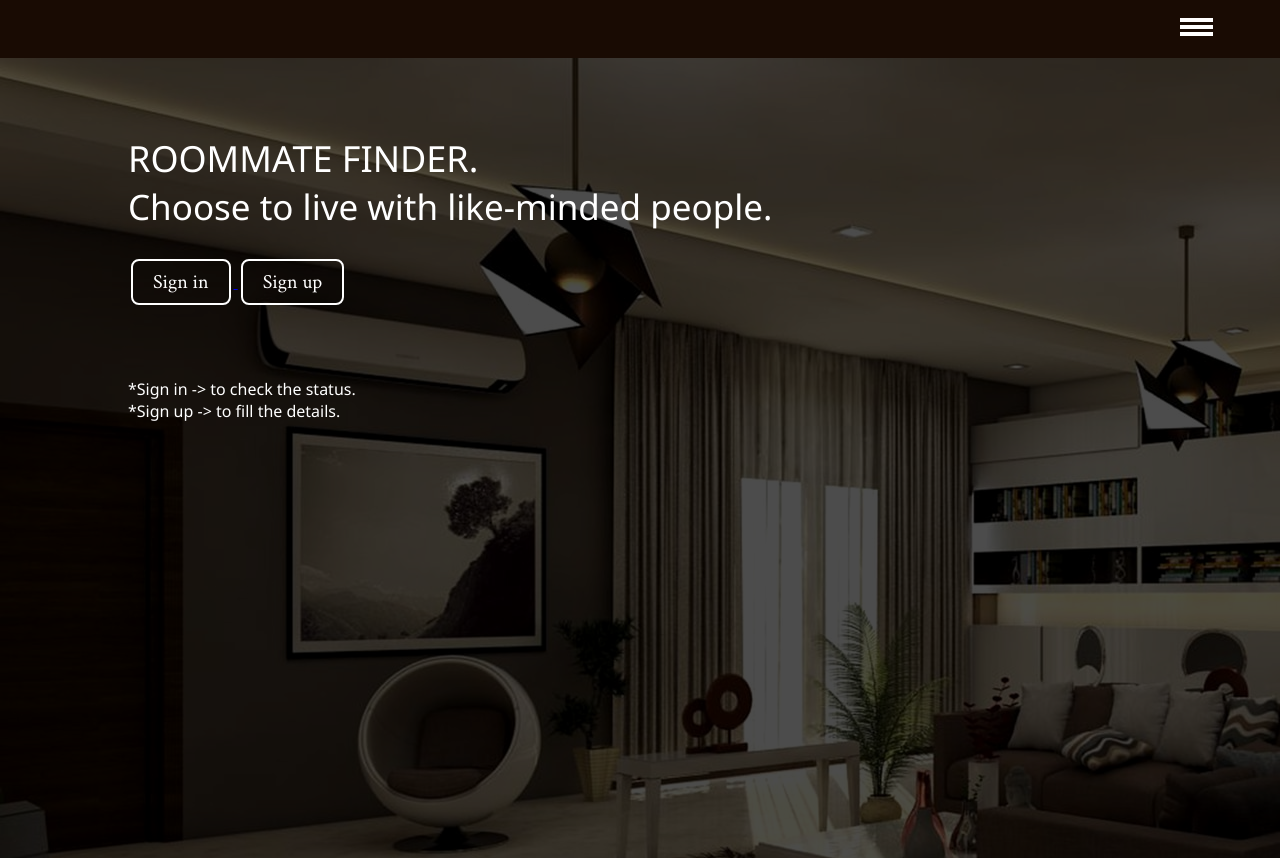
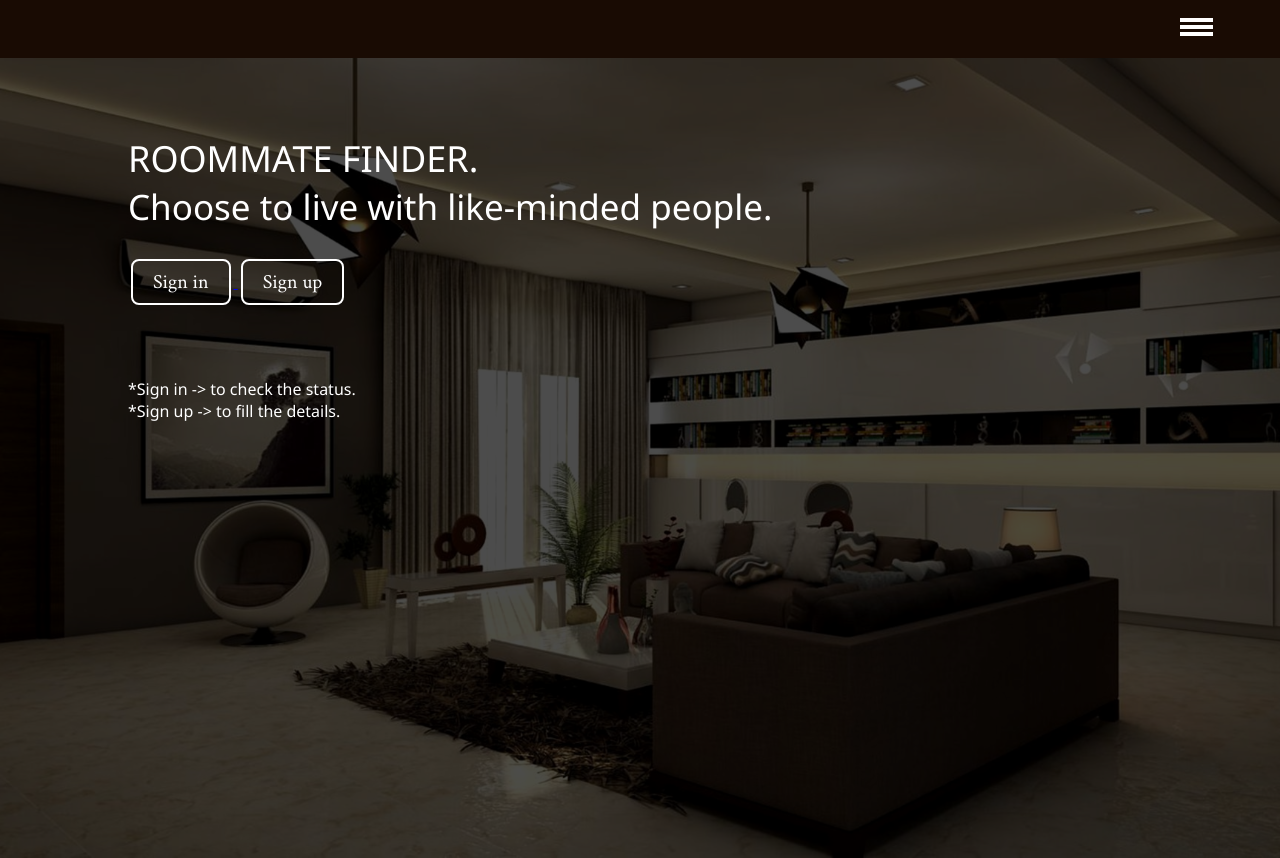
Before and after one commit to Pranjit831/roommatefinder, a plain HTML site: page index.html in a window 1280 px wide. Shown: the top 858 px of the page. Drawn offline with Linux system fonts and the light colour scheme.

Commit message:
Update style.css

```diff
--- a/css/style.css
+++ b/css/style.css
@@ -72,7 +72,8 @@ html{
 
 .background{
 	background: rgba(0,0,0,0.7) url('../img/room.jpg');
-	background-size: ;
+	background-size: cover;
+	background-position: center;
 	background-blend-mode: darken;
 }
 
```
